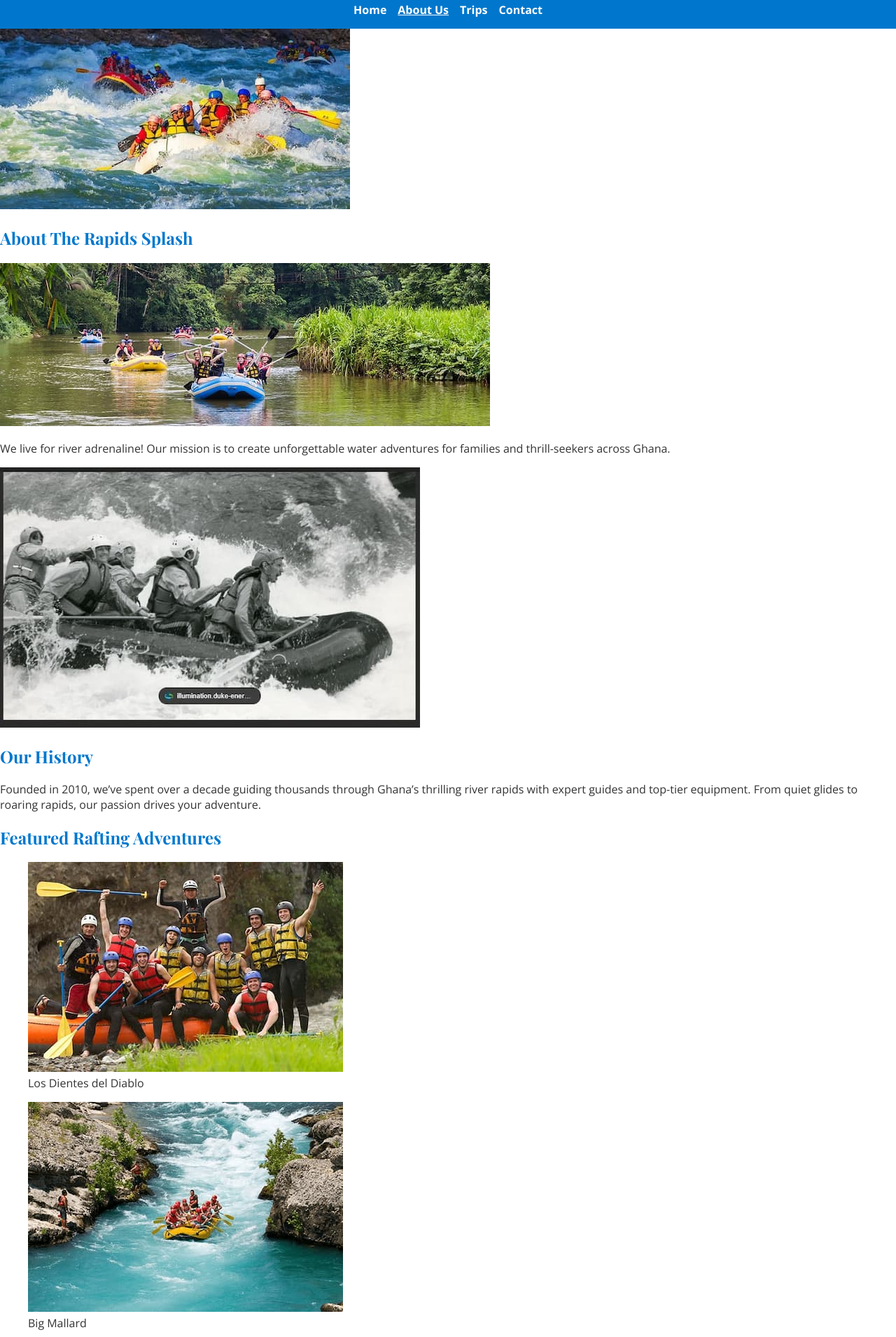
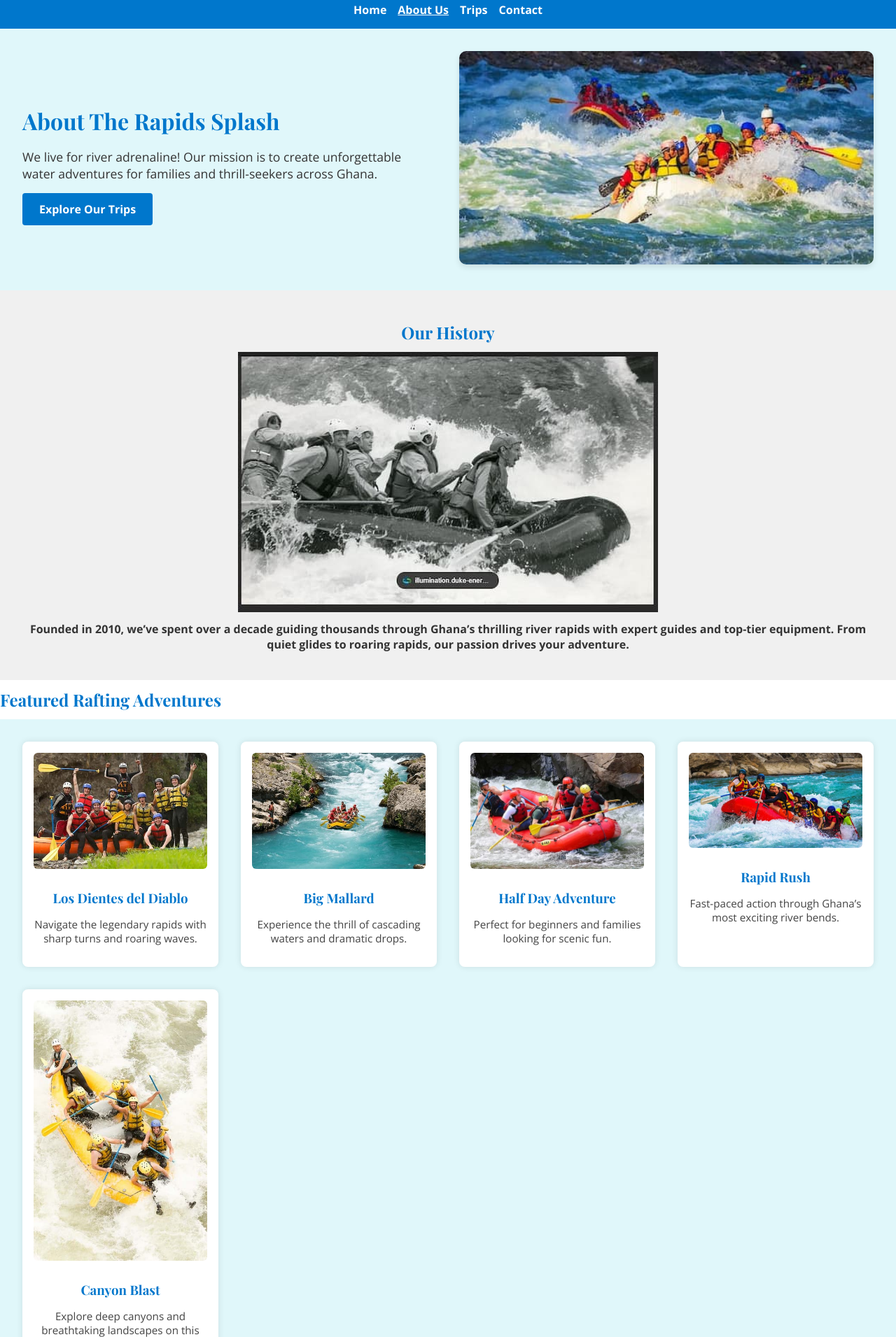
Before and after one commit to emmanuelboadu3/wdd130, a plain HTML site: page wwr/about.html in a window 1280 px wide. Shown: the part 185-2096 px from the top of the page at 70% size. Drawn offline with nearby package versions, Linux system fonts and the light colour scheme.

Commit message:
Update rafting site: refined About Us, Trips page, and CSS styling

```diff
--- a/wwr/about.html
+++ b/wwr/about.html
@@ -1,19 +1,19 @@
 <!DOCTYPE html>
 <html lang="en-US">
 <head>
-  <meta charset="utf-8">
-  <meta name="viewport" content="width=device-width, initial-scale=1.0">
+  <meta charset="utf-8" />
+  <meta name="viewport" content="width=device-width, initial-scale=1.0" />
   <title>About Us | The Rapids Splash Rafting Adventures in Ghana</title>
-  <meta name="description" content="Discover the story behind The Rapids Splash rafting company in Ghana. Learn about our history, mission, and thrilling adventure offerings.">
-  <meta name="author" content="Emmanuel Boadu">
-  <link rel="stylesheet" href="styles/rafting.css">
-  <link rel="preconnect" href="https://fonts.googleapis.com">
-  <link rel="preconnect" href="https://fonts.gstatic.com" crossorigin>
-  <link href="https://fonts.googleapis.com/css2?family=Playfair+Display:wght@400;700;900&family=Open+Sans:wght@400;700&display=swap" rel="stylesheet">
+  <meta name="description" content="Discover the story behind The Rapids Splash rafting company in Ghana. Learn about our history, mission, and thrilling adventure offerings." />
+  <meta name="author" content="Emmanuel Boadu" />
+  <link rel="stylesheet" href="styles/rafting.css" />
+  <link rel="preconnect" href="https://fonts.googleapis.com" />
+  <link rel="preconnect" href="https://fonts.gstatic.com" crossorigin />
+  <link href="https://fonts.googleapis.com/css2?family=Playfair+Display:wght@400;700;900&family=Open+Sans:wght@400;700&display=swap" rel="stylesheet" />
 </head>
 <body>
   <header>
-    <img src="images/z-therapidssplash.jpg" alt="Rafting Company Logo">
+    <img src="images/z-therapidssplash.jpg" alt="Rafting Company Logo" />
     <h1>The Rapids Splash</h1>
     <nav>
       <ul class="navigation">
@@ -26,45 +26,52 @@
   </header>
 
   <main>
-    <section class="hero">
-      <img src="images/hero-image.jpg" alt="Scenic rafting expedition across river rapids">
-      <h2 class="hero-title">About The Rapids Splash</h2>
-      <article>
-        <img src="images/happy-clients.jpg" alt="Smiling rafting customer in gear">
+    <section class="hero-grid">
+      <div class="hero-text">
+        <h2>About The Rapids Splash</h2>
         <p>We live for river adrenaline! Our mission is to create unforgettable water adventures for families and thrill-seekers across Ghana.</p>
-      </article>
-    </section>
-
-    <section class="history">
-      <img src="images/history.jpg" alt="Rafting guides navigating historic rapids">
-      <div>
-        <h2>Our History</h2>
-        <p>Founded in 2010, we’ve spent over a decade guiding thousands through Ghana’s thrilling river rapids with expert guides and top-tier equipment. From quiet glides to roaring rapids, our passion drives your adventure.</p>
+        <a href="trips.html" class="cta-button">Explore Our Trips</a>
+      </div>
+      <div class="hero-image">
+        <img src="images/hero-image.jpg" alt="Scenic rafting expedition across river rapids" />
       </div>
     </section>
 
+    <section class="company-info">
+      <h2>Our History</h2>
+      <img src="images/history.jpg" alt="Rafting guides navigating historic rapids" />
+      <p>Founded in 2010, we’ve spent over a decade guiding thousands through Ghana’s thrilling river rapids with expert guides and top-tier equipment. From quiet glides to roaring rapids, our passion drives your adventure.</p>
+    </section>
+    </section>
     <section class="adventures">
       <h2>Featured Rafting Adventures</h2>
-      <figure>
-        <img src="images/raft1.jpg" alt="Raft approaching Los Dientes del Diablo rapid">
-        <figcaption>Los Dientes del Diablo</figcaption>
-      </figure>
-      <figure>
-        <img src="images/raft2.jpg" alt="Rafters approaching Big Mallard waterfall">
-        <figcaption>Big Mallard</figcaption>
-      </figure>
-      <figure>
-        <img src="images/raft3.jpg" alt="Crew on Half Day Adventure trip">
-        <figcaption>Half Day Adventure</figcaption>
-      </figure>
-      <figure>
-        <img src="images/raft4.jpg" alt="Adventurers navigating Rapid Rush">
-        <figcaption>Rapid Rush</figcaption>
-      </figure>
-      <figure>
-        <img src="images/raft5.jpg" alt="Group ride through Canyon Blast scenery">
-        <figcaption>Canyon Blast</figcaption>
-      </figure>
+      <div class="trip-descriptions">
+        <div class="trip-card">
+          <img src="images/raft1.jpg" alt="Raft approaching Los Dientes del Diablo rapid" />
+          <h3>Los Dientes del Diablo</h3>
+          <p>Navigate the legendary rapids with sharp turns and roaring waves.</p>
+        </div>
+        <div class="trip-card">
+          <img src="images/raft2.jpg" alt="Rafters approaching Big Mallard waterfall" />
+          <h3>Big Mallard</h3>
+          <p>Experience the thrill of cascading waters and dramatic drops.</p>
+        </div>
+        <div class="trip-card">
+          <img src="images/raft3.jpg" alt="Crew on Half Day Adventure trip" />
+          <h3>Half Day Adventure</h3>
+          <p>Perfect for beginners and families looking for scenic fun.</p>
+        </div>
+        <div class="trip-card">
+          <img src="images/raft4.jpg" alt="Adventurers navigating Rapid Rush" />
+          <h3>Rapid Rush</h3>
+          <p>Fast-paced action through Ghana’s most exciting river bends.</p>
+        </div>
+        <div class="trip-card">
+          <img src="images/raft5.jpg" alt="Group ride through Canyon Blast scenery" />
+          <h3>Canyon Blast</h3>
+          <p>Explore deep canyons and breathtaking landscapes on this epic ride.</p>
+        </div>
+      </div>
     </section>
   </main>
 
@@ -72,13 +79,13 @@
     <p>&copy; 2025 The Rapids Splash | Emmanuel Boadu</p>
     <nav class="socialmedia">
       <a href="https://facebook.com" target="_blank">
-        <img src="images/facebook.svg" alt="Facebook logo" width="32">
+        <img src="images/facebook.svg" alt="Facebook logo" width="32" />
       </a>
       <a href="https://twitter.com" target="_blank">
-        <img src="images/twitter.svg" alt="Twitter logo" width="32">
+        <img src="images/twitter.svg" alt="Twitter logo" width="32" />
       </a>
       <a href="https://instagram.com" target="_blank">
-        <img src="images/instagram.svg" alt="Instagram logo" width="32">
+        <img src="images/instagram.svg" alt="Instagram logo" width="32" />
       </a>
     </nav>
   </footer>
--- a/wwr/styles/rafting.css
+++ b/wwr/styles/rafting.css
@@ -1,27 +1,39 @@
-/* Root Variables */
+/*  Root Variables */
 :root {
   --primary-color: #0077cc;
   --accent1-color: #005fa3;
   --accent2-color: #e0f7fa;
   --heading-font: 'Playfair Display', serif;
   --body-font: 'Open Sans', sans-serif;
+  --text-color: #333;
+  --light-bg: #ffffff;
 }
 
-/* Global Styles */
+/*  Global Styles */
 body {
   margin: 0;
   padding: 0;
   font-family: var(--body-font);
-  background-color: #ffffff;
-  color: #333;
+  background-color: var(--light-bg);
+  color: var(--text-color);
 }
 
-h1, h2 {
+h1, h2, h3, h4 {
   font-family: var(--heading-font);
   color: var(--primary-color);
+  margin: 0.5em 0;
 }
 
-/* Header */
+a {
+  color: var(--primary-color);
+  text-decoration: none;
+}
+
+a:hover {
+  text-decoration: underline;
+}
+
+/* 🧭 Header */
 header {
   background-color: var(--primary-color);
   color: white;
@@ -49,7 +61,6 @@ header h1 {
 
 .navigation a {
   color: white;
-  text-decoration: none;
   font-weight: bold;
 }
 
@@ -93,9 +104,9 @@ header h1 {
   color: var(--accent1-color);
 }
 
-/* Contact Form */
+/* 📬 Contact Form */
 .contact-form {
-  background-color: #fff;
+  background-color: var(--light-bg);
   padding: 2rem;
 }
 
@@ -146,7 +157,7 @@ header h1 {
   background-color: var(--accent1-color);
 }
 
-/* Company Info */
+/*  Company Info */
 .company-info {
   background-color: #f0f0f0;
   text-align: center;
@@ -158,7 +169,7 @@ header h1 {
   font-weight: bold;
 }
 
-/* Map */
+/*  Map */
 .map-container {
   padding: 2rem;
   text-align: center;
@@ -186,12 +197,21 @@ header h1 {
   vertical-align: middle;
 }
 
-/* Footer */
+/*  Newsletter */
+.newsletter {
+  margin-bottom: 3rem;
+  padding: 2rem 1rem;
+  background-color: var(--accent2-color);
+  text-align: center;
+  border-bottom: 1px solid #ccc;
+}
+
+/* 🦶 Footer */
 footer {
   background-color: #333;
   color: white;
   text-align: center;
-  padding: 1rem;
+  padding: 2rem;
   font-size: 0.9rem;
 }
 
@@ -199,23 +219,93 @@ footer {
   display: inline-block;
   margin-top: 10px;
   font-size: 0.9rem;
-  color: #ffffff;
+  color: white;
   text-decoration: underline;
 }
 
-/* Responsive Design */
-@media (max-width: 768px) {
-  .profile-grid {
-    flex-direction: column;
-    align-items: center;
-  }
+/* 🏠 Home Page Hero Section */
+.hero-grid {
+  display: grid;
+  grid-template-columns: 1fr 1fr;
+  align-items: center;
+  gap: 2rem;
+  padding: 2rem;
+  background-color: var(--accent2-color);
+}
 
-  .custom-contact-form {
-    width: 100%;
-    padding: 0 1rem;
-  }
+.hero-text {
+  text-align: left;
+}
 
-  .map-container iframe {
-    height: 250px;
-  }
+.hero-text h2 {
+  font-size: 2rem;
+  margin-bottom: 0.5rem;
 }
+
+.hero-text p {
+  font-size: 1.1rem;
+  margin-bottom: 1rem;
+}
+
+.cta-button {
+  display: inline-block;
+  background-color: var(--primary-color);
+  color: white;
+  padding: 0.75rem 1.5rem;
+  border-radius: 4px;
+  font-weight: bold;
+}
+
+.cta-button:hover {
+  background-color: var(--accent1-color);
+}
+
+.hero-image img {
+  width: 100%;
+  border-radius: 10px;
+  box-shadow: 0 4px 8px rgba(0,0,0,0.1);
+}
+
+/* 🛶 Trips Page Layout */
+.trip-descriptions {
+  display: grid;
+  grid-template-columns: repeat(auto-fit, minmax(280px, 1fr));
+  gap: 2rem;
+  padding: 2rem;
+  background-color: var(--accent2-color);
+}
+
+.trip-card {
+  background-color: var(--light-bg);
+  padding: 1rem;
+  border-radius: 8px;
+  box-shadow: 0 0 10px rgba(0,0,0,0.1);
+  text-align: center;
+}
+
+.trip-card img {
+  width: 100%;
+  max-width: 280px;
+  border-radius: 6px;
+  margin-bottom: 1rem;
+}
+
+.trip-card h3 {
+  margin: 0.5rem 0;
+}
+
+.trip-card p {
+  font-size: 0.95rem;
+  color: #444;
+}
+
+/* 📊 Trip Comparison Table */
+.trip-table {
+  padding: 2rem;
+}
+
+.trip-table table {
+  width: 100%;
+  border-collapse: collapse;
+  background-color
+}
```
Also changed, not shown: wwr/trips.html (+29 -46 lines).
